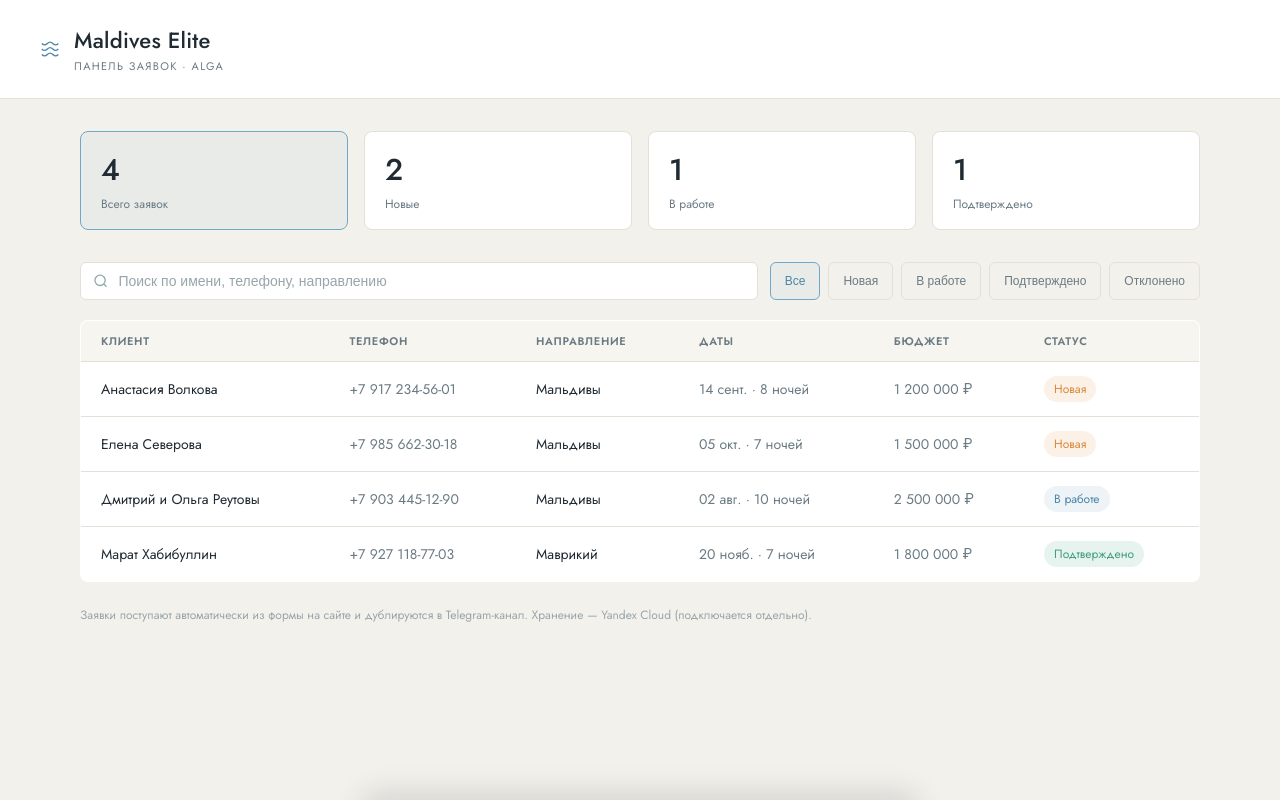
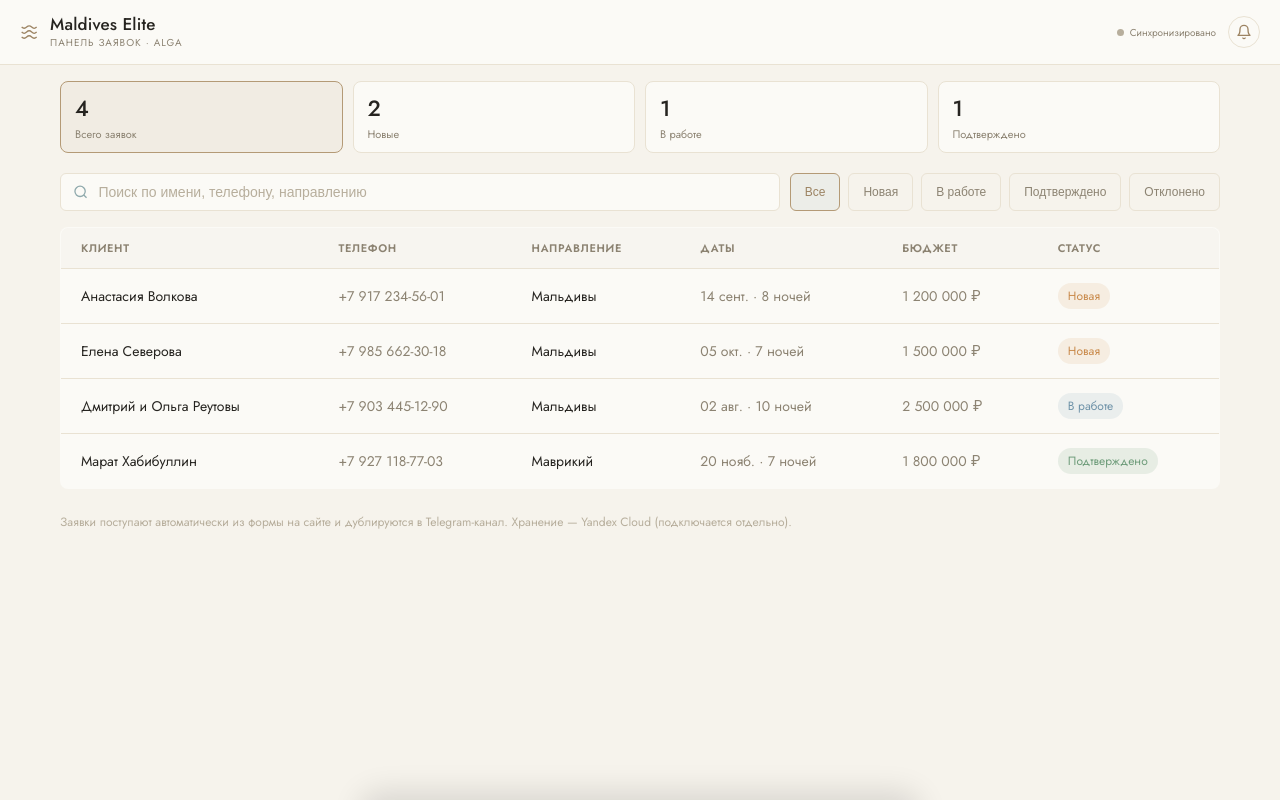
Before and after one commit to antonioavanzato/maldives-elite-admin, a plain HTML site: page index.html in a window 1280 px wide. Drawn offline with Linux system fonts and the light colour scheme.

Commit message:
Update index.html

```diff
--- a/index.html
+++ b/index.html
@@ -51,26 +51,26 @@
   }
 
   :root {
-    --bg-1: #F3F1EC;
-    --bg-2: #F3F1EC;
-    --card: #FFFFFF;
-    --surface: #FFFFFF;
-    --border: #E3E0D8;
-    --text: #1F2A33;
-    --text-muted: #6B7B84;
-    --text-dim: #98A5AB;
-    --accent: #6FA8C9;
-    --accent-dark: #4C86A8;
+    --bg-1: #F6F3EC;
+    --bg-2: #F6F3EC;
+    --card: #FBFAF6;
+    --surface: #FBFAF6;
+    --border: #E9E2D3;
+    --text: #262420;
+    --text-muted: #8C8372;
+    --text-dim: #B7AE9C;
+    --accent: #B49A76;
+    --accent-dark: #9C8362;
     --sand: #E4C98A;
-    --gold: #4C86A8;
-    --st-new: #D98A3D;
-    --st-new-bg: rgba(217,138,61,0.12);
-    --st-progress: #4C86A8;
-    --st-progress-bg: rgba(76,134,168,0.10);
-    --st-confirmed: #3F9C7F;
-    --st-confirmed-bg: rgba(63,156,127,0.12);
-    --st-closed: #93A2A9;
-    --st-closed-bg: rgba(147,162,169,0.14);
+    --gold: #9C8362;
+    --st-new: #C98A4B;
+    --st-new-bg: rgba(201,138,75,0.12);
+    --st-progress: #6E92A8;
+    --st-progress-bg: rgba(110,146,168,0.12);
+    --st-confirmed: #6E9C7A;
+    --st-confirmed-bg: rgba(110,156,122,0.14);
+    --st-closed: #A39A8A;
+    --st-closed-bg: rgba(163,154,138,0.16);
     --danger: #C4634A;
     --danger-bg: rgba(196,99,74,0.08);
   }
@@ -98,40 +98,77 @@
 
   header {
     border-bottom: 1px solid var(--border);
-    padding: 24px 40px;
+    padding: 14px 20px;
+    padding-top: max(14px, env(safe-area-inset-top));
     display: flex;
     align-items: center;
     justify-content: space-between;
     background: var(--card);
+    position: sticky;
+    top: 0;
+    z-index: 40;
   }
 
-  .brand { display: flex; align-items: center; gap: 12px; }
-  .brand h1 { font-size: 22px; font-weight: 500; margin: 0; letter-spacing: 0.01em; }
-  .brand p { font-size: 11px; letter-spacing: 0.12em; text-transform: uppercase; color: var(--text-muted); margin: 2px 0 0; }
+  .brand { display: flex; align-items: center; gap: 10px; }
+  .brand h1 { font-size: 17px; font-weight: 500; margin: 0; letter-spacing: 0.01em; line-height: 1.2; }
+  .brand p { font-size: 10px; letter-spacing: 0.1em; text-transform: uppercase; color: var(--text-muted); margin: 1px 0 0; }
 
-  main { padding: 32px 40px; max-width: 1200px; margin: 0 auto; }
+  .header-right { display: flex; align-items: center; gap: 12px; }
+
+  .sync-indicator { display: flex; align-items: center; gap: 6px; font-size: 10px; color: var(--text-muted); white-space: nowrap; }
+  .sync-dot {
+    width: 7px; height: 7px; border-radius: 50%;
+    background: var(--text-dim);
+    transition: background 0.25s ease;
+  }
+  .sync-dot.syncing {
+    background: var(--st-confirmed);
+    animation: sync-pulse 1.1s infinite;
+  }
+  @keyframes sync-pulse {
+    0% { box-shadow: 0 0 0 0 rgba(110,156,122,0.5); }
+    70% { box-shadow: 0 0 0 5px rgba(110,156,122,0); }
+    100% { box-shadow: 0 0 0 0 rgba(110,156,122,0); }
+  }
+
+  .bell-btn {
+    width: 32px; height: 32px; border-radius: 50%;
+    border: 1px solid var(--border); background: var(--card);
+    display: flex; align-items: center; justify-content: center;
+    color: var(--accent-dark); cursor: pointer; flex-shrink: 0;
+    position: relative;
+  }
+  .bell-btn svg { width: 16px; height: 16px; }
+  .bell-btn .dot {
+    position: absolute; top: 5px; right: 6px;
+    width: 6px; height: 6px; border-radius: 50%;
+    background: var(--st-new); display: none;
+  }
+  .bell-btn.has-alert .dot { display: block; }
+
+  main { padding: 16px 20px 32px; max-width: 1200px; margin: 0 auto; }
 
   .stats {
     display: grid;
     grid-template-columns: repeat(4, 1fr);
-    gap: 16px;
-    margin-bottom: 32px;
+    gap: 10px;
+    margin-bottom: 20px;
   }
   .stat-card {
     text-align: left;
     border-radius: 8px;
     border: 1px solid var(--border);
     background: var(--surface);
-    padding: 16px 20px;
+    padding: 10px 14px;
     cursor: pointer;
     color: inherit;
     font: inherit;
   }
-  .stat-card.active { border-color: var(--accent); background: rgba(76,134,168,0.06); }
-  .stat-card .num { font-size: 30px; font-weight: 500; margin: 0; }
-  .stat-card .lbl { font-size: 12px; color: var(--text-muted); margin: 4px 0 0; }
+  .stat-card.active { border-color: var(--accent); background: rgba(180,154,118,0.08); }
+  .stat-card .num { font-size: 22px; font-weight: 500; margin: 0; }
+  .stat-card .lbl { font-size: 11px; color: var(--text-muted); margin: 2px 0 0; }
 
-  .controls { display: flex; gap: 12px; margin-bottom: 20px; flex-wrap: wrap; }
+  .controls { display: flex; gap: 10px; margin-bottom: 16px; flex-wrap: wrap; }
   .search-box {
     display: flex; align-items: center; gap: 8px;
     border: 1px solid var(--border); border-radius: 6px;
@@ -270,11 +307,21 @@
 
 <header>
   <div class="brand">
-    <svg width="22" height="22" viewBox="0 0 24 24" fill="none" stroke="#4C86A8" stroke-width="1.5"><path d="M2 12c2 2 4 2 6 0s4-2 6 0 4 2 6 0M2 18c2 2 4 2 6 0s4-2 6 0 4 2 6 0M2 6c2 2 4 2 6 0s4-2 6 0 4 2 6 0"/></svg>
+    <svg width="20" height="20" viewBox="0 0 24 24" fill="none" stroke="#9C8362" stroke-width="1.5"><path d="M2 12c2 2 4 2 6 0s4-2 6 0 4 2 6 0M2 18c2 2 4 2 6 0s4-2 6 0 4 2 6 0M2 6c2 2 4 2 6 0s4-2 6 0 4 2 6 0"/></svg>
     <div>
       <h1 class="serif">Maldives Elite</h1>
       <p>Панель заявок · ALGA</p>
     </div>
+  </div>
+  <div class="header-right">
+    <div class="sync-indicator">
+      <span class="sync-dot" id="sync-dot"></span>
+      <span id="sync-label">Синхронизировано</span>
+    </div>
+    <button class="bell-btn" id="bell-btn" aria-label="Уведомления">
+      <svg viewBox="0 0 24 24" fill="none" stroke="currentColor" stroke-width="2" stroke-linecap="round" stroke-linejoin="round"><path d="M18 8A6 6 0 0 0 6 8c0 7-3 9-3 9h18s-3-2-3-9"/><path d="M13.73 21a2 2 0 0 1-3.46 0"/></svg>
+      <span class="dot"></span>
+    </button>
   </div>
 </header>
 
@@ -440,11 +487,11 @@
           <svg viewBox="0 0 24 24" fill="none" stroke="currentColor" stroke-width="2" stroke-linecap="round" stroke-linejoin="round"><path d="M22 16.92v3a2 2 0 0 1-2.18 2 19.79 19.79 0 0 1-8.63-3.07 19.5 19.5 0 0 1-6-6 19.79 19.79 0 0 1-3.07-8.67A2 2 0 0 1 4.11 2h3a2 2 0 0 1 2 1.72c.127.96.361 1.903.7 2.81a2 2 0 0 1-.45 2.11L8.09 9.91a16 16 0 0 0 6 6l1.27-1.27a2 2 0 0 1 2.11-.45c.907.339 1.85.573 2.81.7A2 2 0 0 1 22 16.92z"/></svg>
           Позвонить
         </a>
-        <a class="contact-btn" href="https://t.me/+${phoneDigits(lead.phone)}" target="_blank" rel="noopener">
+        <a class="contact-btn" href="tg://resolve?phone=${phoneDigits(lead.phone)}">
           <svg viewBox="0 0 24 24" fill="currentColor"><path d="M21.05 3.76 2.9 10.9c-1.23.5-1.22 1.2-.22 1.5l4.66 1.45 1.8 5.5c.22.55.4.77.8.77.4 0 .58-.18.8-.4l1.9-1.86 4.02 2.97c.74.4 1.28.2 1.46-.68l2.65-12.5c.28-1.1-.42-1.6-1.72-1.9z"/></svg>
           Telegram
         </a>
-        <a class="contact-btn" href="https://wa.me/${phoneDigits(lead.phone)}" target="_blank" rel="noopener">
+        <a class="contact-btn" href="whatsapp://send?phone=${phoneDigits(lead.phone)}">
           <svg viewBox="0 0 24 24" fill="currentColor"><path d="M17.5 14.4c-.3-.15-1.7-.85-2-.95-.27-.1-.46-.15-.66.15-.2.3-.75.94-.92 1.14-.17.2-.34.22-.63.07-.3-.15-1.24-.46-2.36-1.46-.87-.78-1.46-1.74-1.63-2.04-.17-.3-.02-.46.13-.6.13-.14.3-.35.45-.53.15-.17.2-.3.3-.5.1-.2.05-.37-.02-.52-.08-.15-.66-1.6-.9-2.18-.24-.58-.48-.5-.66-.5h-.56c-.2 0-.52.07-.79.37-.27.3-1.04 1-1.04 2.5 0 1.48 1.06 2.9 1.2 3.1.15.2 2.1 3.2 5.1 4.48.71.3 1.27.49 1.7.63.72.23 1.37.2 1.88.12.57-.08 1.7-.7 1.95-1.36.24-.67.24-1.24.17-1.36-.07-.12-.27-.2-.57-.35z"/><path d="M12 2a10 10 0 0 0-8.6 15.1L2 22l5-1.3A10 10 0 1 0 12 2zm0 18.2c-1.6 0-3.1-.43-4.4-1.24l-.32-.2-3 .78.8-2.9-.2-.33A8.2 8.2 0 1 1 12 20.2z"/></svg>
           WhatsApp
         </a>
@@ -500,6 +547,7 @@
     drawer.querySelectorAll(".status-btn").forEach(btn => {
       btn.addEventListener("click", () => {
         lead.status = btn.dataset.status;
+        triggerSync();
         renderAll();
         renderDrawer();
       });
@@ -507,6 +555,7 @@
 
     document.getElementById("btn-confirm").addEventListener("click", () => {
       lead.status = "confirmed";
+      triggerSync();
       renderAll();
       renderDrawer();
     });
@@ -516,6 +565,7 @@
       // TODO: когда подключим Yandex Cloud (YDB) — здесь будет DELETE-запрос к API вместо локального filter
       leads = leads.filter(l => l.id !== lead.id);
       state.selectedId = null;
+      triggerSync();
       renderAll();
       renderDrawer();
     });
@@ -600,6 +650,30 @@
     renderTable();
   }
 
+  function setSyncState(syncing) {
+    const dot = document.getElementById("sync-dot");
+    const label = document.getElementById("sync-label");
+    if (syncing) {
+      dot.classList.add("syncing");
+      label.textContent = "Синхронизация...";
+    } else {
+      dot.classList.remove("syncing");
+      label.textContent = "Синхронизировано";
+    }
+  }
+
+  function triggerSync(duration = 700) {
+    // TODO: когда подключим Yandex Cloud (YDB) — здесь будет реальный запрос,
+    // а точка будет гореть зелёным, пока ответ не пришёл от сервера
+    setSyncState(true);
+    setTimeout(() => setSyncState(false), duration);
+  }
+
+  document.getElementById("bell-btn").addEventListener("click", () => {
+    // TODO: запрос разрешения на push-уведомления при установке как PWA
+    alert("Push-уведомления подключаются в PWA-режиме — появятся при следующем обновлении.");
+  });
+
   document.addEventListener("click", (e) => {
     const filterBtn = e.target.closest("[data-filter]");
     if (filterBtn) {
@@ -625,6 +699,7 @@
   });
 
   renderAll();
+  triggerSync(1200);
 </script>
 
 </body>
```
